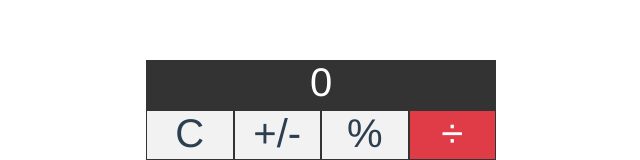
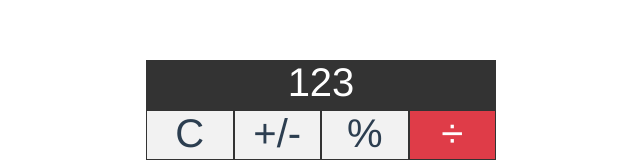
Before and after one commit to rvelizs/Workshop-Vue, a Vue app in the folder calculadora-app/: page / in a window 1280 px wide. Shown: the top 160 px of the page, without its empty margins (319-959 px from the left). Built offline with nearby package versions, Linux system fonts and the light colour scheme.

Commit message:
pantalla lista

```diff
--- a/calculadora-app/src/components/Calculadora.vue
+++ b/calculadora-app/src/components/Calculadora.vue
@@ -1,6 +1,6 @@
 <template>
   <div class="calculadora">
-    <div class="display">0</div>
+    <div class="display">{{valorActual || '0'}}</div>
     <div class="button">C</div>
     <div class="button">+/-</div>
     <div class="button">%</div>
@@ -25,7 +25,12 @@
 
 <script>
 export default {
-};
+  data () {
+    return {
+      valorActual: '123'
+    }
+  }
+}
 </script>
 
 <style scoped>
```
